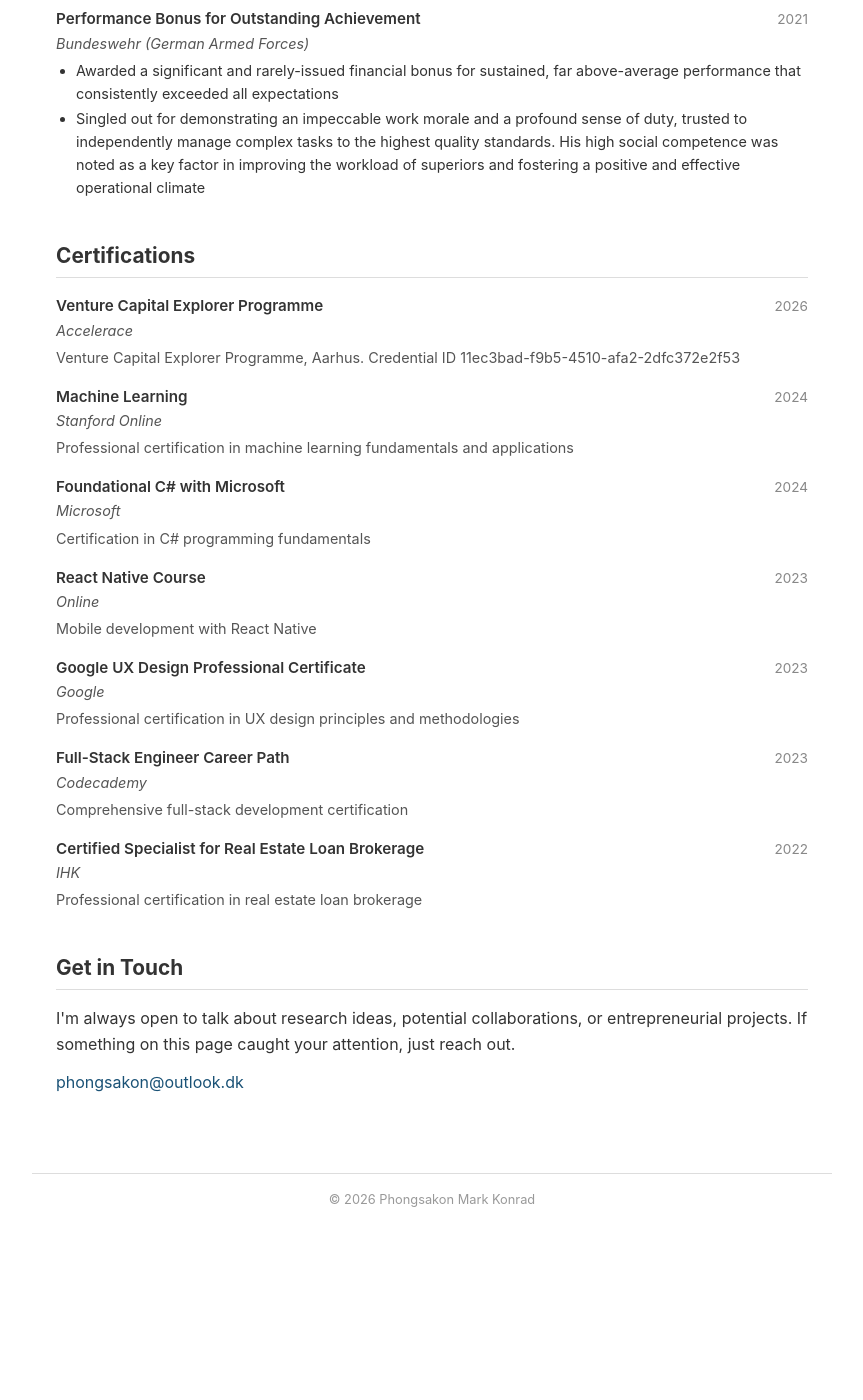
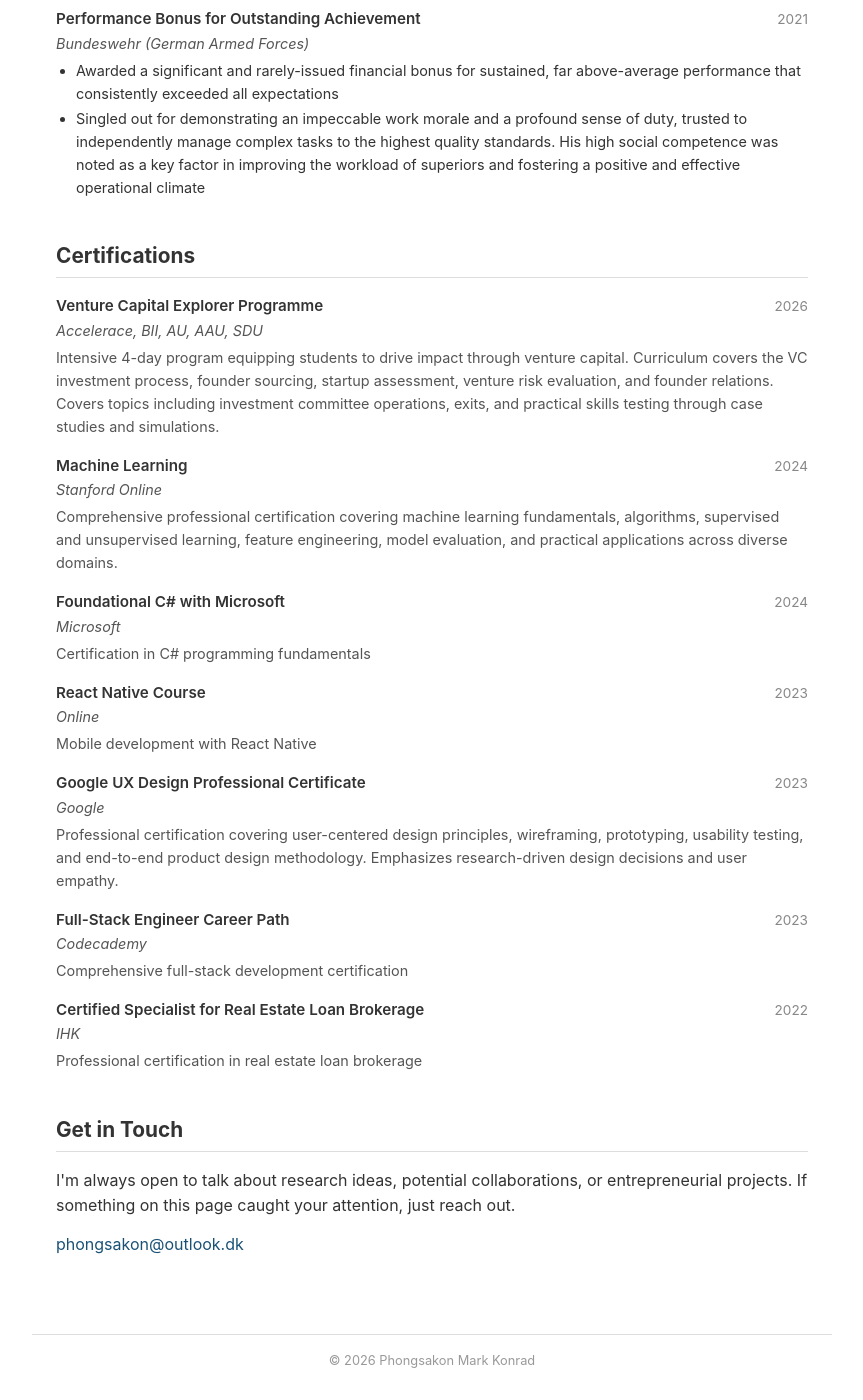
Before and after one commit to phomarkon/phomarkon.github.io, a Jekyll site: the page built from index.html, in a window 1280 px wide and 1400 px high, scrolled down 5958 px. Shown: the whole window, without its empty margins (208-1071 px from the left). Built offline with Jekyll 4.4.1, drawn with Linux system fonts in a browser that asks for light colours; before the commit the page ends 7197 px from its top, so only the background shows below that.

Commit message:
Expand certification descriptions with program details

```diff
--- a/_data/cv.yml
+++ b/_data/cv.yml
@@ -176,13 +176,13 @@
   type: time_table
   contents:
     - title: Venture Capital Explorer Programme
-      institution: Accelerace
+      institution: Accelerace, BII, AU, AAU, SDU
       year: 2026
-      description: Venture Capital Explorer Programme, Aarhus. Credential ID 11ec3bad-f9b5-4510-afa2-2dfc372e2f53
+      description: Intensive 4-day program equipping students to drive impact through venture capital. Curriculum covers the VC investment process, founder sourcing, startup assessment, venture risk evaluation, and founder relations. Covers topics including investment committee operations, exits, and practical skills testing through case studies and simulations.
     - title: Machine Learning
       institution: Stanford Online
       year: 2024
-      description: Professional certification in machine learning fundamentals and applications
+      description: Comprehensive professional certification covering machine learning fundamentals, algorithms, supervised and unsupervised learning, feature engineering, model evaluation, and practical applications across diverse domains.
     - title: Foundational C# with Microsoft
       institution: Microsoft
       year: 2024
@@ -194,7 +194,7 @@
     - title: Google UX Design Professional Certificate
       institution: Google
       year: 2023
-      description: Professional certification in UX design principles and methodologies
+      description: Professional certification covering user-centered design principles, wireframing, prototyping, usability testing, and end-to-end product design methodology. Emphasizes research-driven design decisions and user empathy.
     - title: Full-Stack Engineer Career Path
       institution: Codecademy
       year: 2023
```
